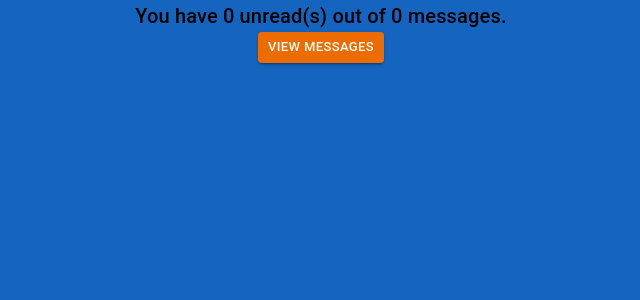
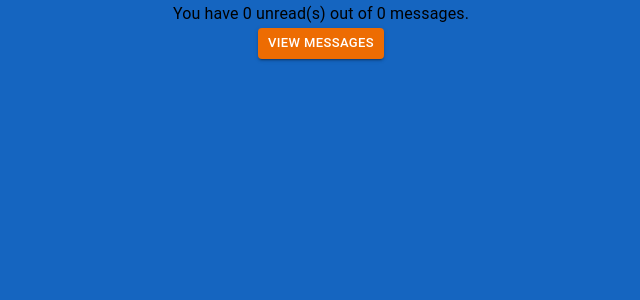
Before and after one commit to vlofish/mailbox, a React (Create React App) app in the folder meda-mailbox/: page / in a window 1280 px wide. Shown: the top 300 px of the page, without its empty margins (319-959 px from the left). Built offline with nearby package versions, Linux system fonts and the light colour scheme; no server answers; the database is empty.

Commit message:
#15 [From `NavbarFeat` to `AppBarPAge`]

```diff
--- a/meda-mailbox/src/app/features/MessageCounterFeat.tsx
+++ b/meda-mailbox/src/app/features/MessageCounterFeat.tsx
@@ -25,7 +25,7 @@ export function MessageCounterFeat() {
   return (
     <Typography
       noWrap
-      variant="h6"
+      variant="subtitle1"
       component="div"
       sx={{ flexGrow: 1, display: { xs: 'none', sm: 'block' } }}
     >
--- a/meda-mailbox/src/app/pages/InboxPage.tsx
+++ b/meda-mailbox/src/app/pages/InboxPage.tsx
@@ -3,12 +3,12 @@ import { Outlet } from 'react-router-dom';
 import { FeedbackFeat } from '../features/FeedbackFeat';
 
 import Container from '@mui/material/Container';
-import NavbarFeat from '../features/NavbarFeat';
+import AppBarPage from './AppBarPage';
 // =============================================================
 
 const Home = () => (
   <Container maxWidth="md">
-    <NavbarFeat />
+    <AppBarPage />
     <Outlet />
     <FeedbackFeat />
   </Container>
```
Also changed, not shown: meda-mailbox/src/app/pages/AppBarPage.tsx (renamed from meda-mailbox/src/app/features/NavbarFeat.tsx, +4 -7 lines).
